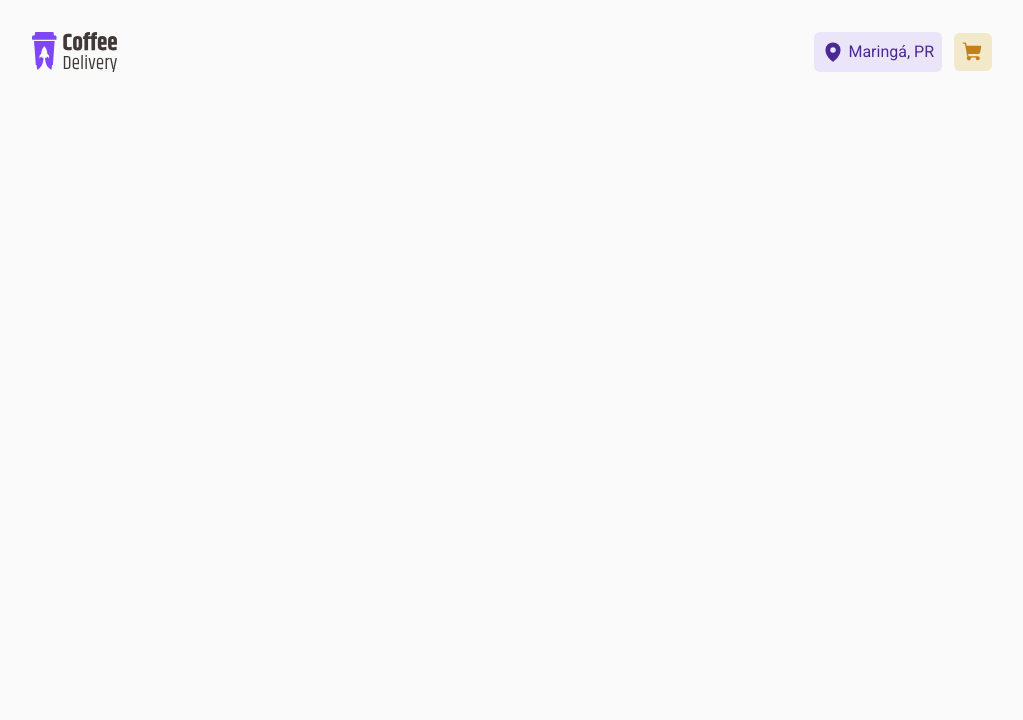
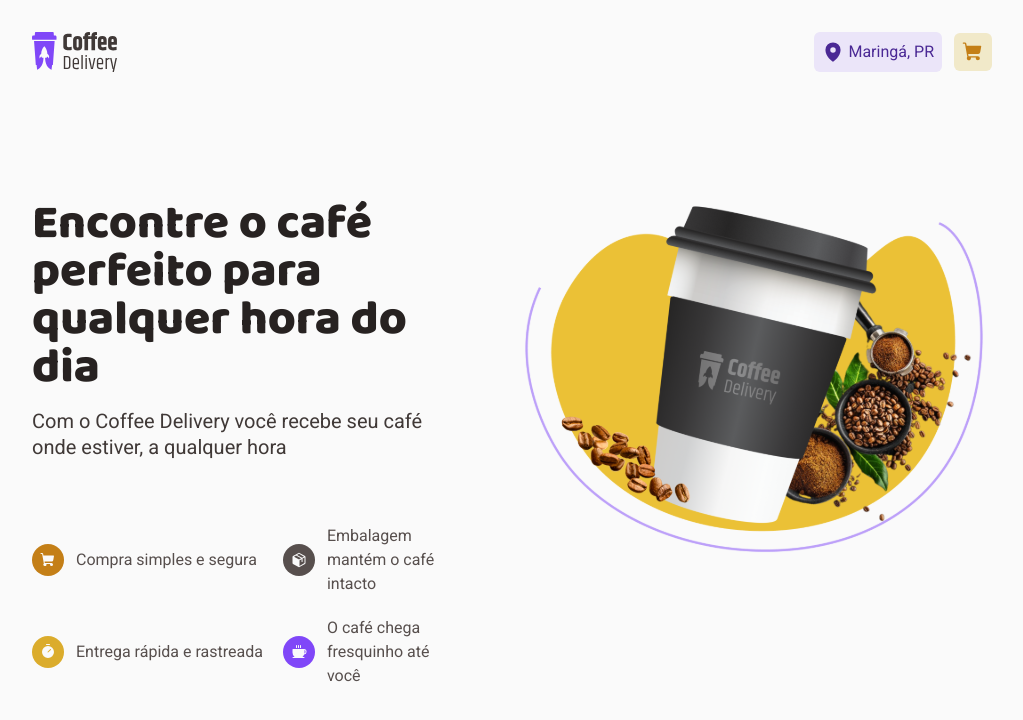
Before and after one commit to Alex-Paris/coffee-delivery, a React (Vite) app: page / in a window 1280 px wide. Shown: the top 720 px of the page, without its empty margins (128-1151 px from the left). Built offline with nearby package versions, Linux system fonts and the light colour scheme.

Commit message:
chore: Header component

```diff
--- a/src/App.tsx
+++ b/src/App.tsx
@@ -1,9 +1,12 @@
 import { Header } from './components/Header'
+import { Home } from './pages/Home'
 
 export function App() {
   return (
-    <div className="px-40">
+    <div className="px-10 sm:px-16 md:px-28 lg:px-32 xl:px-40">
       <Header />
+
+      <Home />
     </div>
   )
 }
--- /dev/null
+++ b/src/pages/Home/components/Intro.tsx
@@ -0,0 +1,57 @@
+import { ShoppingCart, Timer, Package, Coffee } from 'phosphor-react'
+
+export function Intro() {
+  return (
+    <div className="flex items-start justify-between py-24 gap-14">
+      <div>
+        <div className="flex">
+          <div>
+            <h1 className="font-cursive font-extrabold text-3xl lg:text-4xl xl:text-5xl leading-[130%] text-base-title">
+              Encontre o café perfeito para qualquer hora do dia
+            </h1>
+            <p className="font-normal text-xl text-base-subtitle leading-[130%] mt-4">
+              Com o Coffee Delivery você recebe seu café onde estiver, a
+              qualquer hora
+            </p>
+          </div>
+          <img
+            className="w-80 absolute opacity-30 right-8 sm:w-96 sm:right-40 md:right-52 lg:opacity-100 lg:right-0 lg:relative xl:hidden"
+            src="/coffee-logo.svg"
+            alt=""
+          />
+        </div>
+        <div className="grid sm:grid-cols-2 xl:grid-cols-fill text-base-text mt-16 gap-5">
+          <div className="flex items-center gap-3 text-base">
+            <span className="bg-yellow-dark rounded-full p-2">
+              <ShoppingCart color="#fafafa" weight="fill" />
+            </span>
+            Compra simples e segura
+          </div>
+          <div className="flex items-center gap-3">
+            <span className="bg-base-text rounded-full p-2">
+              <Package color="#fafafa" weight="fill" />
+            </span>
+            Embalagem mantém o café intacto
+          </div>
+          <div className="flex items-center gap-3">
+            <span className="bg-yellow rounded-full p-2">
+              <Timer color="#fafafa" weight="fill" />
+            </span>
+            Entrega rápida e rastreada
+          </div>
+          <div className="flex items-center gap-3">
+            <span className="bg-purple rounded-full p-2">
+              <Coffee color="#fafafa" weight="fill" />
+            </span>
+            O café chega fresquinho até você
+          </div>
+        </div>
+      </div>
+      <img
+        className="hidden xl:flex xl:w-[476px]"
+        src="/coffee-logo.svg"
+        alt=""
+      />
+    </div>
+  )
+}
--- /dev/null
+++ b/src/pages/Home/index.tsx
@@ -0,0 +1,9 @@
+import { Intro } from './components/Intro'
+
+export function Home() {
+  return (
+    <main>
+      <Intro />
+    </main>
+  )
+}
--- a/tailwind.config.cjs
+++ b/tailwind.config.cjs
@@ -7,7 +7,10 @@
     },
     extend: {
       fontFamily: {
-        mono: ['Bold 2', 'monospace'],
+        cursive: ['"Baloo 2"', 'cursive'],
+      },
+      backgroundImage: {
+        coffee: "url('/coffee-logo.svg')",
       },
       backgroundColor: {
         background: '#fafafa',
@@ -16,6 +19,7 @@
         'base-input': '#ededed',
         'base-button': '#e6e5e5',
         'base-hover': '#d7d5d5',
+        'base-text': '#574f4d',
         'purple-light': '#ebe5f9',
         purple: '#8047f8',
         'purple-dark': '#4b2995',
@@ -25,12 +29,15 @@
       },
       textColor: {
         'base-label': '#8d8686',
-        'base-text': '#8d8686',
+        'base-text': '#574f4d',
         'base-subtitle': '#403937',
         'base-title': '#272221',
         'purple-dark': '#4b2995',
         'yellow-dark': '#c47f17',
       },
+      gridTemplateColumns: {
+        fill: 'auto 1fr',
+      },
     },
   },
   plugins: [],
```
Also changed, not shown: public/coffee-logo.svg (added).
